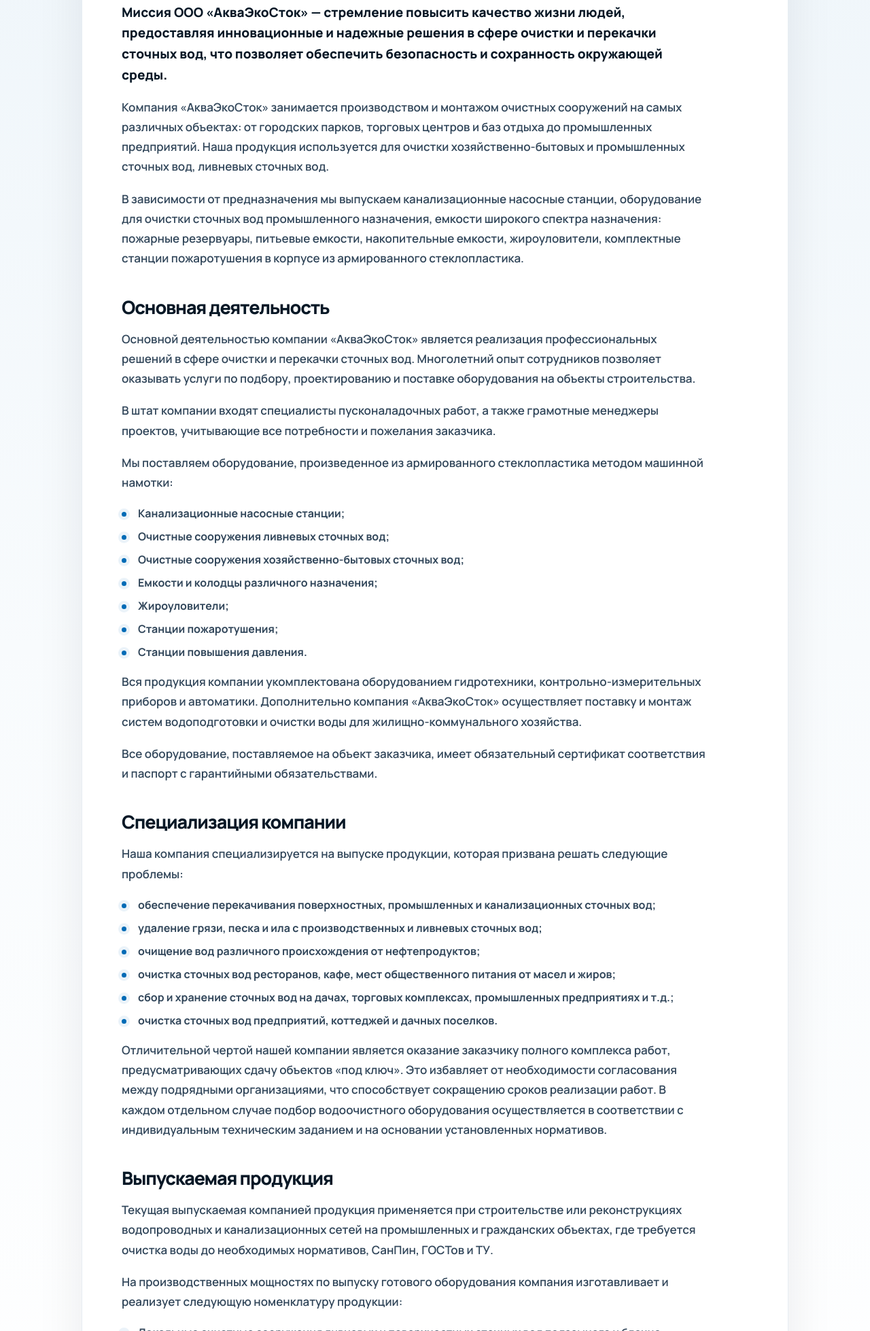
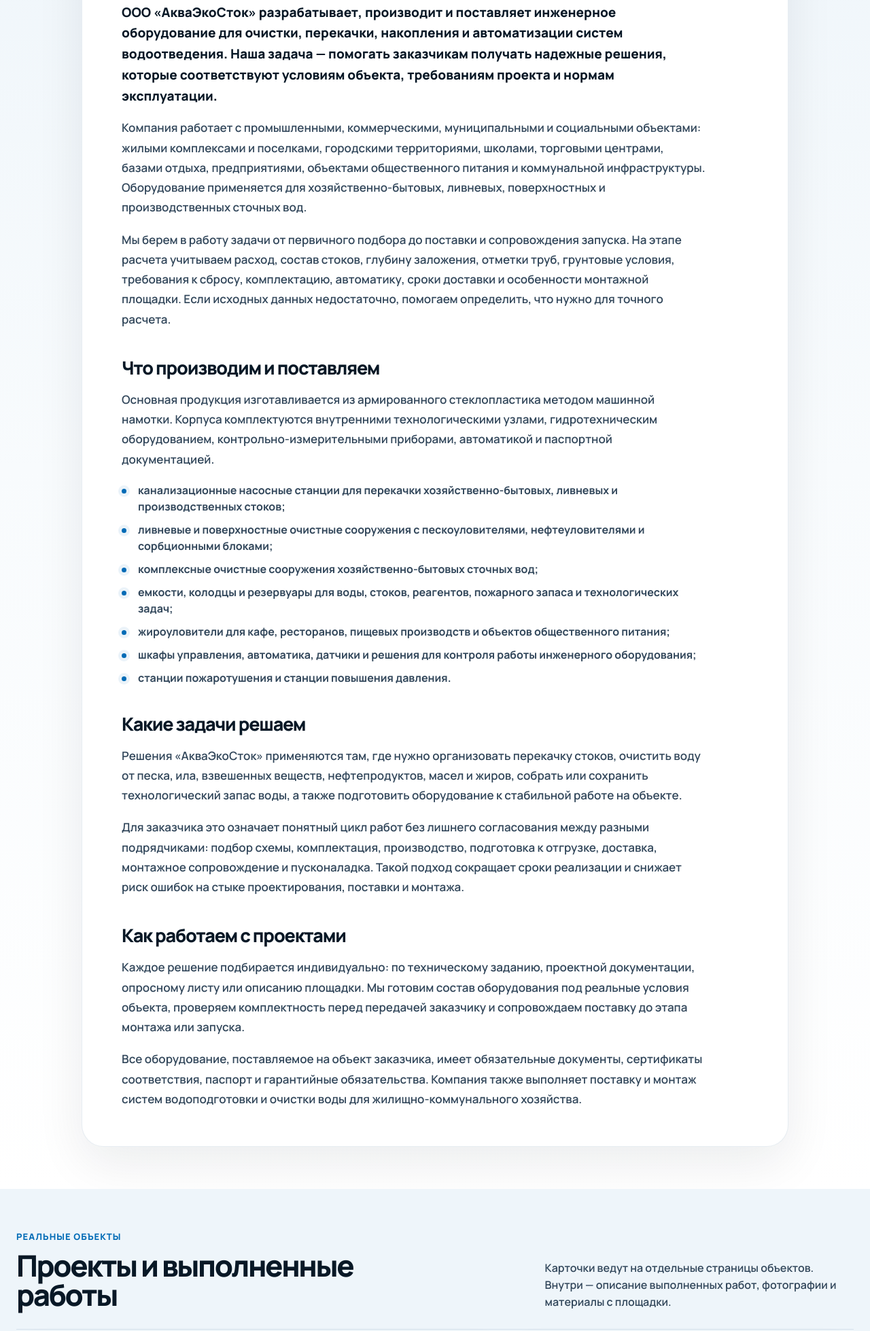
Before and after one commit to Pagyras/aqua, an Eleventy site: page src/about.njk in a window 1280 px wide. Shown: the part 842-2800 px from the top of the page at 68% size. Built offline with nearby package versions, Linux system fonts and the light colour scheme; Eleventy itself is replaced by a stand-in of ours; files that its build step writes are made by us from their sources.

Commit message:
Rewrite about text and remove DK videos

```diff
--- a/src/about.njk
+++ b/src/about.njk
@@ -27,59 +27,34 @@ permalink: about.html
           </div>
 
           <div class="about-article-content">
-            <p class="about-article-lead">Миссия ООО «АкваЭкоСток» — стремление повысить качество жизни людей, предоставляя инновационные и надежные решения в сфере очистки и перекачки сточных вод, что позволяет обеспечить безопасность и сохранность окружающей среды.</p>
+            <p class="about-article-lead">ООО «АкваЭкоСток» разрабатывает, производит и поставляет инженерное оборудование для очистки, перекачки, накопления и автоматизации систем водоотведения. Наша задача — помогать заказчикам получать надежные решения, которые соответствуют условиям объекта, требованиям проекта и нормам эксплуатации.</p>
 
-            <p>Компания «АкваЭкоСток» занимается производством и монтажом очистных сооружений на самых различных объектах: от городских парков, торговых центров и баз отдыха до промышленных предприятий. Наша продукция используется для очистки хозяйственно-бытовых и промышленных сточных вод, ливневых сточных вод.</p>
+            <p>Компания работает с промышленными, коммерческими, муниципальными и социальными объектами: жилыми комплексами и поселками, городскими территориями, школами, торговыми центрами, базами отдыха, предприятиями, объектами общественного питания и коммунальной инфраструктуры. Оборудование применяется для хозяйственно-бытовых, ливневых, поверхностных и производственных сточных вод.</p>
 
-            <p>В зависимости от предназначения мы выпускаем канализационные насосные станции, оборудование для очистки сточных вод промышленного назначения, емкости широкого спектра назначения: пожарные резервуары, питьевые емкости, накопительные емкости, жироуловители, комплектные станции пожаротушения в корпусе из армированного стеклопластика.</p>
+            <p>Мы берем в работу задачи от первичного подбора до поставки и сопровождения запуска. На этапе расчета учитываем расход, состав стоков, глубину заложения, отметки труб, грунтовые условия, требования к сбросу, комплектацию, автоматику, сроки доставки и особенности монтажной площадки. Если исходных данных недостаточно, помогаем определить, что нужно для точного расчета.</p>
 
-            <h3>Основная деятельность</h3>
-            <p>Основной деятельностью компании «АкваЭкоСток» является реализация профессиональных решений в сфере очистки и перекачки сточных вод. Многолетний опыт сотрудников позволяет оказывать услуги по подбору, проектированию и поставке оборудования на объекты строительства.</p>
-
-            <p>В штат компании входят специалисты пусконаладочных работ, а также грамотные менеджеры проектов, учитывающие все потребности и пожелания заказчика.</p>
-
-            <p>Мы поставляем оборудование, произведенное из армированного стеклопластика методом машинной намотки:</p>
+            <h3>Что производим и поставляем</h3>
+            <p>Основная продукция изготавливается из армированного стеклопластика методом машинной намотки. Корпуса комплектуются внутренними технологическими узлами, гидротехническим оборудованием, контрольно-измерительными приборами, автоматикой и паспортной документацией.</p>
 
             <ul>
-              <li>Канализационные насосные станции;</li>
-              <li>Очистные сооружения ливневых сточных вод;</li>
-              <li>Очистные сооружения хозяйственно-бытовых сточных вод;</li>
-              <li>Емкости и колодцы различного назначения;</li>
-              <li>Жироуловители;</li>
-              <li>Станции пожаротушения;</li>
-              <li>Станции повышения давления.</li>
+              <li>канализационные насосные станции для перекачки хозяйственно-бытовых, ливневых и производственных стоков;</li>
+              <li>ливневые и поверхностные очистные сооружения с пескоуловителями, нефтеуловителями и сорбционными блоками;</li>
+              <li>комплексные очистные сооружения хозяйственно-бытовых сточных вод;</li>
+              <li>емкости, колодцы и резервуары для воды, стоков, реагентов, пожарного запаса и технологических задач;</li>
+              <li>жироуловители для кафе, ресторанов, пищевых производств и объектов общественного питания;</li>
+              <li>шкафы управления, автоматика, датчики и решения для контроля работы инженерного оборудования;</li>
+              <li>станции пожаротушения и станции повышения давления.</li>
             </ul>
 
-            <p>Вся продукция компании укомплектована оборудованием гидротехники, контрольно-измерительных приборов и автоматики. Дополнительно компания «АкваЭкоСток» осуществляет поставку и монтаж систем водоподготовки и очистки воды для жилищно-коммунального хозяйства.</p>
+            <h3>Какие задачи решаем</h3>
+            <p>Решения «АкваЭкоСток» применяются там, где нужно организовать перекачку стоков, очистить воду от песка, ила, взвешенных веществ, нефтепродуктов, масел и жиров, собрать или сохранить технологический запас воды, а также подготовить оборудование к стабильной работе на объекте.</p>
 
-            <p>Все оборудование, поставляемое на объект заказчика, имеет обязательный сертификат соответствия и паспорт с гарантийными обязательствами.</p>
+            <p>Для заказчика это означает понятный цикл работ без лишнего согласования между разными подрядчиками: подбор схемы, комплектация, производство, подготовка к отгрузке, доставка, монтажное сопровождение и пусконаладка. Такой подход сокращает сроки реализации и снижает риск ошибок на стыке проектирования, поставки и монтажа.</p>
 
-            <h3>Специализация компании</h3>
-            <p>Наша компания специализируется на выпуске продукции, которая призвана решать следующие проблемы:</p>
+            <h3>Как работаем с проектами</h3>
+            <p>Каждое решение подбирается индивидуально: по техническому заданию, проектной документации, опросному листу или описанию площадки. Мы готовим состав оборудования под реальные условия объекта, проверяем комплектность перед передачей заказчику и сопровождаем поставку до этапа монтажа или запуска.</p>
 
-            <ul>
-              <li>обеспечение перекачивания поверхностных, промышленных и канализационных сточных вод;</li>
-              <li>удаление грязи, песка и ила с производственных и ливневых сточных вод;</li>
-              <li>очищение вод различного происхождения от нефтепродуктов;</li>
-              <li>очистка сточных вод ресторанов, кафе, мест общественного питания от масел и жиров;</li>
-              <li>сбор и хранение сточных вод на дачах, торговых комплексах, промышленных предприятиях и т.д.;</li>
-              <li>очистка сточных вод предприятий, коттеджей и дачных поселков.</li>
-            </ul>
-
-            <p>Отличительной чертой нашей компании является оказание заказчику полного комплекса работ, предусматривающих сдачу объектов «под ключ». Это избавляет от необходимости согласования между подрядными организациями, что способствует сокращению сроков реализации работ. В каждом отдельном случае подбор водоочистного оборудования осуществляется в соответствии с индивидуальным техническим заданием и на основании установленных нормативов.</p>
-
-            <h3>Выпускаемая продукция</h3>
-            <p>Текущая выпускаемая компанией продукция применяется при строительстве или реконструкциях водопроводных и канализационных сетей на промышленных и гражданских объектах, где требуется очистка воды до необходимых нормативов, СанПин, ГОСТов и ТУ.</p>
-
-            <p>На производственных мощностях по выпуску готового оборудования компания изготавливает и реализует следующую номенклатуру продукции:</p>
-
-            <ul>
-              <li>Локальные очистные сооружения ливневых и поверхностных сточных вод подземного и блочно-модульного исполнения;</li>
-              <li>Комплексные очистные сооружения хозяйственно-бытовых сточных вод наземного и подземного размещения;</li>
-              <li>Комплектные канализационные насосные станции для перекачивания стоков сухого и мокрого исполнения;</li>
-              <li>Станции повышения давления на импортных и отечественных насосах;</li>
-              <li>Комплектные станции пожаротушения в колодце из армированного стеклопластика.</li>
-            </ul>
+            <p>Все оборудование, поставляемое на объект заказчика, имеет обязательные документы, сертификаты соответствия, паспорт и гарантийные обязательства. Компания также выполняет поставку и монтаж систем водоподготовки и очистки воды для жилищно-коммунального хозяйства.</p>
           </div>
         </article>
       </div>
@@ -92,7 +67,7 @@ permalink: about.html
             <span class="section-kicker">Реальные объекты</span>
             <h2>Проекты и выполненные работы</h2>
           </div>
-          <p>Карточки ведут на отдельные страницы объектов. Внутри — описание выполненных работ, фотографии и видео с площадки.</p>
+          <p>Карточки ведут на отдельные страницы объектов. Внутри — описание выполненных работ, фотографии и материалы с площадки.</p>
         </div>
 
         <div class="projects-masonry about-projects-grid">
--- a/src/index.njk
+++ b/src/index.njk
@@ -76,7 +76,7 @@ pageName: home
             <span class="section-kicker">Реальные объекты</span>
             <h2>Галерея выполненных работ</h2>
           </div>
-          <p>Показываем реальные объекты: поставка емкостей, ливневые очистные сооружения, отгрузка оборудования и школьные проекты. Каждая карточка ведет на отдельную страницу с описанием, фото и видео.</p>
+          <p>Показываем реальные объекты: поставка емкостей, ливневые очистные сооружения, отгрузка оборудования и школьные проекты. Каждая карточка ведет на отдельную страницу с описанием, фотографиями и материалами с площадки.</p>
         </div>
 
         <div class="projects-gallery">
```
Also changed, not shown: public/project-otgruzka-dk-chuvashiya.html (+0 -12 lines), src/_data/currentProjects.js (+1 -7 lines), public/about.html, public/index.html, 10 other files.
